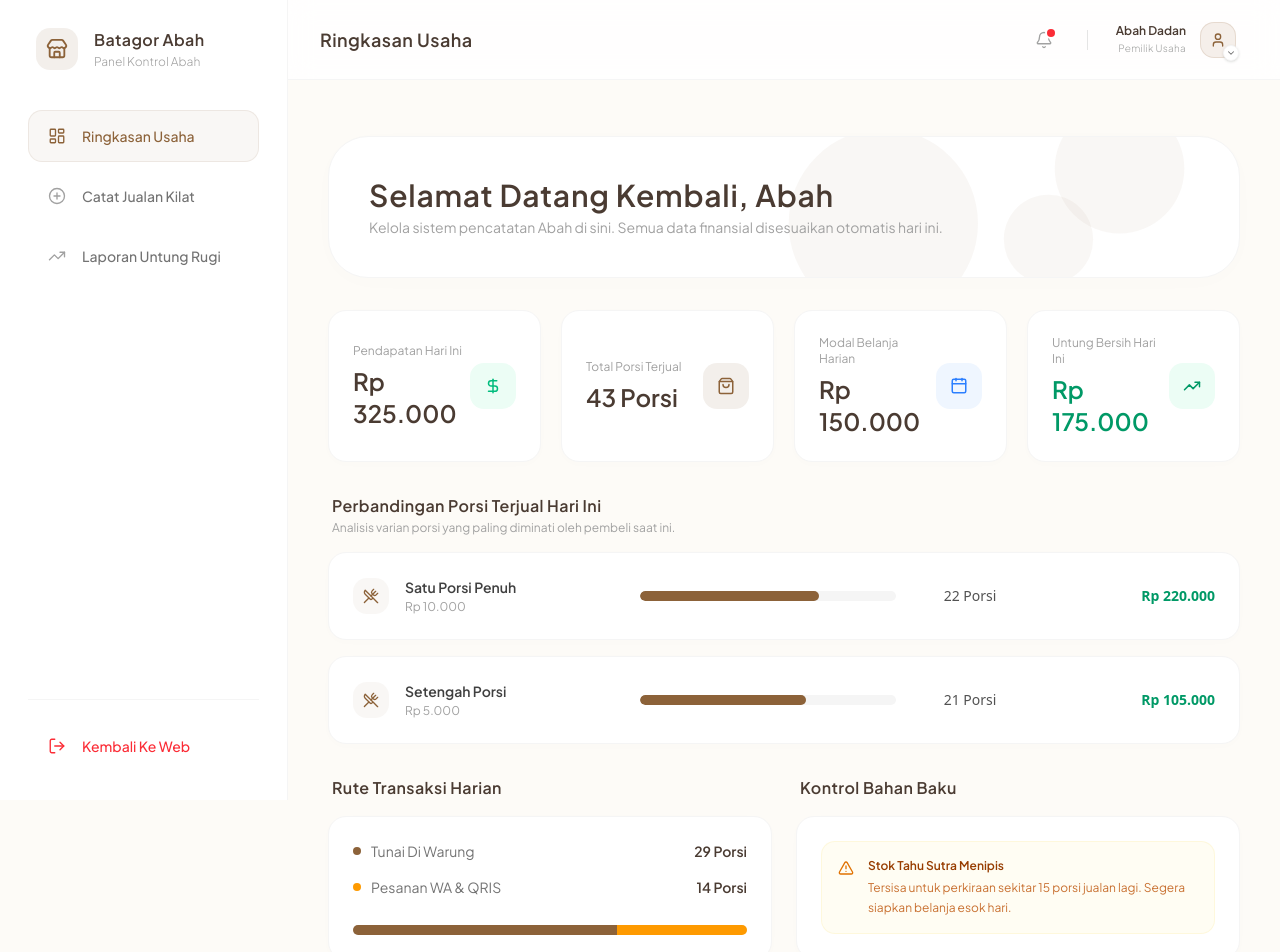
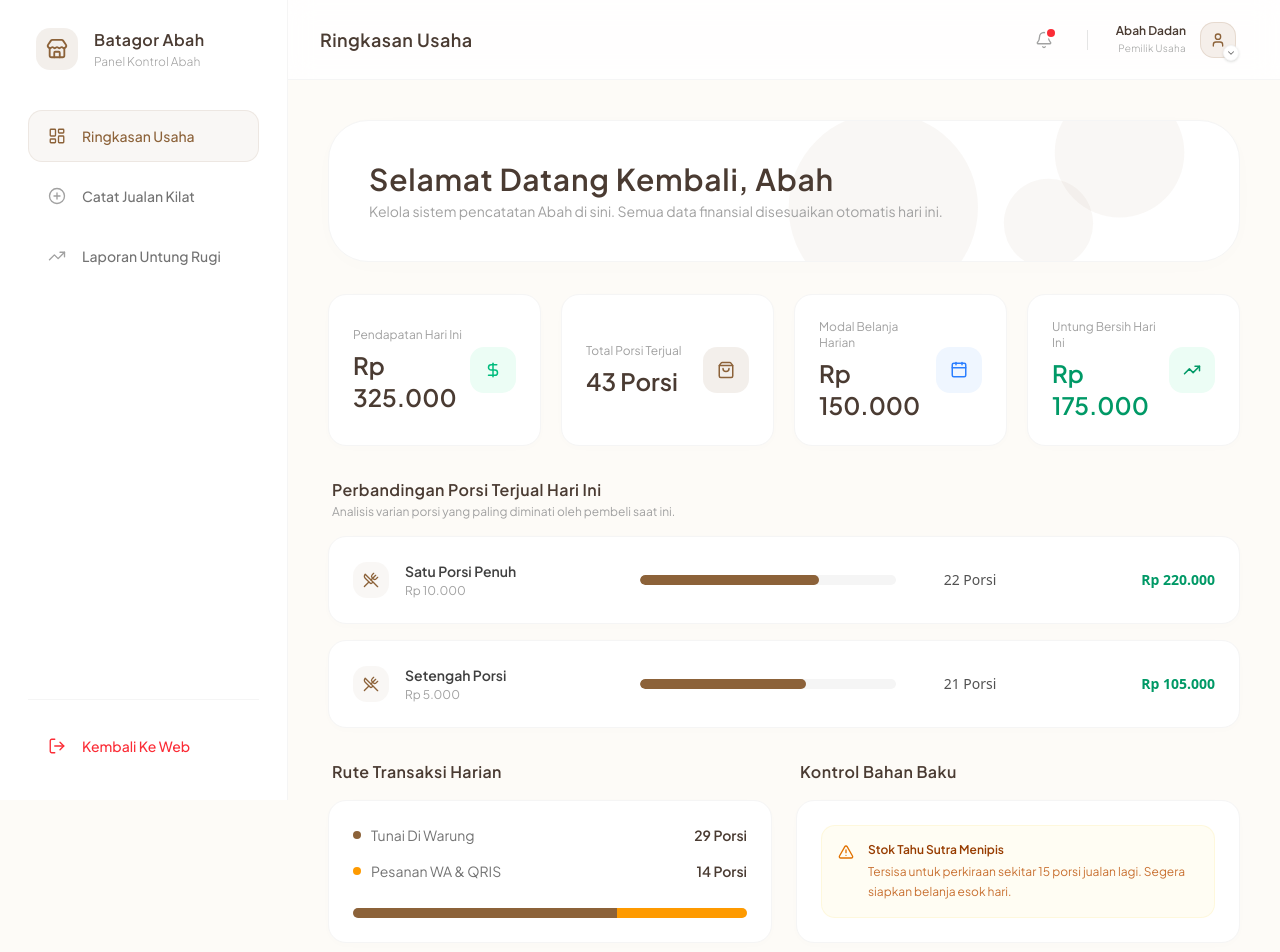
Before and after one commit to sakibfaturrahman/soto-batagor-ui-ux, a Next.js app: page /admin/dashboard in a window 1280 px wide. Shown: the top 952 px of the page. Built offline with nearby package versions, Linux system fonts and the light colour scheme.

Commit message:
update ui dashboard 5

```diff
--- a/app/(admin)/admin/dashboard/page.tsx
+++ b/app/(admin)/admin/dashboard/page.tsx
@@ -74,8 +74,7 @@ const textFadeVariants: Variants = {
 
 export default function AdminDashboard() {
   return (
-    // Membatasi max-w-5xl agar konten mengelompok padat di tengah dan tidak renggang berjauhan
-    <div className="flex flex-col gap-8 pb-24 font-sans select-none max-w-5xl mx-auto px-2 mt-26">
+    <div className="flex flex-col gap-8 pb-24 font-sans select-none max-w-5xl mx-auto px-2 mt-5 md:mt-22">
       {/* ================= HEADER SAPAAN INTERAKTIF FUTURISTIK ================= */}
       <motion.div
         variants={greetingVariants}
@@ -83,7 +82,6 @@ export default function AdminDashboard() {
         animate="show"
         className="w-full bg-white border border-neutral-100 p-8 md:p-10 rounded-[2.5rem] shadow-[0_4px_30px_rgba(0,0,0,0.01)] flex flex-col sm:flex-row sm:items-center justify-between gap-6 text-left relative overflow-hidden group"
       >
-        {/* Ornamen Partikel Ambien */}
         <div className="absolute inset-0 pointer-events-none overflow-hidden">
           {[...Array(3)].map((_, i) => (
             <motion.div
@@ -109,7 +107,6 @@ export default function AdminDashboard() {
           ))}
         </div>
 
-        {/* Konten Teks Kiri */}
         <div className="flex items-center gap-5 relative z-10 flex-1 min-w-0">
           <motion.div
             className="p-4 bg-[#8C6239]/10 text-[#8C6239] rounded-2xl hidden xs:block relative overflow-hidden shadow-inner border border-[#8C6239]/5 shrink-0"
@@ -221,9 +218,9 @@ export default function AdminDashboard() {
         </motion.div>
       </motion.div>
 
-      {/* ================= 2. STRUKTUR UTAMA TUMPUIAN VERTIKAL (LEBIH PADAT) ================= */}
+      {/* ================= 2. STRUKTUR UTAMA TUMPUKAN VERTIKAL ================= */}
       <div className="flex flex-col gap-8">
-        {/* BAGIAN UTAMA A: PAPAN PROGRESS PORSI TERJUAL (Lebih Tinggi & Besar) */}
+        {/* BAGIAN UTAMA A: PAPAN PROGRESS PORSI TERJUAL */}
         <div className="flex flex-col gap-4">
           <div className="text-left px-1">
             <h2 className="text-base font-semibold text-[#4A3B32] tracking-wide">
@@ -246,7 +243,6 @@ export default function AdminDashboard() {
                 variants={itemVariants}
                 className="flex flex-col sm:grid sm:grid-cols-12 bg-white border border-neutral-100 rounded-2xl p-6 shadow-[0_2px_12px_rgba(0,0,0,0.01)] items-start sm:items-center gap-4 sm:gap-0 hover:border-[#8C6239]/20 transition-all"
               >
-                {/* Info Varian */}
                 <div className="sm:col-span-4 flex items-center gap-4 text-left w-full">
                   <div className="p-2.5 bg-[#8C6239]/5 rounded-xl text-[#8C6239] shrink-0">
                     <UtensilsCrossed size={16} />
@@ -261,7 +257,6 @@ export default function AdminDashboard() {
                   </div>
                 </div>
 
-                {/* Grafik Batang */}
                 <div className="sm:col-span-4 w-full pr-0 sm:pr-8">
                   <div className="w-full h-2.5 bg-neutral-100 rounded-full overflow-hidden">
                     <motion.div
@@ -273,7 +268,6 @@ export default function AdminDashboard() {
                   </div>
                 </div>
 
-                {/* Kuantitas Terjual */}
                 <div className="sm:col-span-2 text-left text-sm font-medium text-neutral-600 w-full sm:pl-4">
                   <span className="inline sm:hidden text-neutral-400 font-normal">
                     Terjual:{" "}
@@ -281,7 +275,6 @@ export default function AdminDashboard() {
                   {porsi.terjual}
                 </div>
 
-                {/* Subtotal */}
                 <div className="sm:col-span-2 text-left sm:text-right text-sm font-semibold text-emerald-600 w-full">
                   <span className="inline sm:hidden text-neutral-400 font-normal">
                     Subtotal:{" "}
@@ -293,16 +286,17 @@ export default function AdminDashboard() {
           </motion.div>
         </div>
 
-        {/* BAGIAN UTAMA B: DUA SUB-KOMPONEN DIJAJAR HORIZONTAL (Biar Seimbang) */}
-        <div className="grid grid-cols-1 md:grid-cols-2 gap-6 items-start">
-          {/* KANAN PANDUAN 1: Distribusi Alur Transaksi */}
-          <div className="flex flex-col gap-4">
+        {/* BAGIAN UTAMA B: DUA SUB-KOMPONEN HORIZONTAL DENGAN TINGGI SERAGAM (items-stretch) */}
+        <div className="grid grid-cols-1 md:grid-cols-2 gap-6 items-stretch">
+          {/* KIRI: Distribusi Alur Transaksi */}
+          <div className="flex flex-col gap-4 h-full">
             <div className="text-left px-1">
               <h2 className="text-base font-semibold text-[#4A3B32] tracking-wide">
                 Rute Transaksi Harian
               </h2>
             </div>
-            <div className="bg-white border border-neutral-100 rounded-2xl p-6 shadow-[0_2px_12px_rgba(0,0,0,0.01)] flex flex-col gap-5 text-left h-full justify-between">
+            {/* flex-1 memastikan kontainer ini mengisi penuh sisa tinggi dari pembungkus grid */}
+            <div className="bg-white border border-neutral-100 rounded-2xl p-6 shadow-[0_2px_12px_rgba(0,0,0,0.01)] flex flex-col justify-between flex-1 gap-6 text-left">
               <div className="flex flex-col gap-4">
                 {metodeBayarData.map((item, idx) => (
                   <div key={idx} className="flex flex-col gap-1.5">
@@ -320,22 +314,23 @@ export default function AdminDashboard() {
                   </div>
                 ))}
               </div>
-              <div className="w-full h-2.5 bg-neutral-100 rounded-full overflow-hidden flex mt-2">
+              <div className="w-full h-2.5 bg-neutral-100 rounded-full overflow-hidden flex">
                 <div className="h-full bg-[#8C6239] w-[67%]" />
                 <div className="h-full bg-amber-500 w-[33%]" />
               </div>
             </div>
           </div>
 
-          {/* KANAN PANDUAN 2: Status Stok Bahan */}
-          <div className="flex flex-col gap-4">
+          {/* KANAN: Status Stok Bahan */}
+          <div className="flex flex-col gap-4 h-full">
             <div className="text-left px-1">
               <h2 className="text-base font-semibold text-[#4A3B32] tracking-wide">
                 Kontrol Bahan Baku
               </h2>
             </div>
-            <div className="bg-white border border-neutral-100 rounded-2xl p-6 shadow-[0_2px_12px_rgba(0,0,0,0.01)] flex flex-col gap-3 text-left">
-              <div className="flex items-start gap-3.5 p-4 bg-amber-50/60 rounded-xl border border-amber-100/50">
+            {/* h-full & flex-1 memaksakan kartu peringatan ini memiliki tinggi yang sama dengan kartu transaksi di kiri */}
+            <div className="bg-white border border-neutral-100 rounded-2xl p-6 shadow-[0_2px_12px_rgba(0,0,0,0.01)] flex flex-col flex-1 text-left justify-start">
+              <div className="flex items-start gap-3.5 p-4 bg-amber-50/60 rounded-xl border border-amber-100/50 h-full">
                 <AlertTriangle
                   size={16}
                   className="text-amber-600 shrink-0 mt-0.5"
--- a/app/(admin)/admin/finance/page.tsx
+++ b/app/(admin)/admin/finance/page.tsx
@@ -69,7 +69,7 @@ export default function LaporanFinance() {
 
   return (
     // Penambahan padding eksternal (px-4 md:px-8) untuk memisahkan layout dari area sidebar
-    <div className="flex flex-col gap-8 pb-16 font-sans select-none text-left px-4 md:px-8 mt-26">
+    <div className="flex flex-col gap-8 pb-16 font-sans select-none text-left px-4 md:px-8 mt-5 md:mt-26">
       {/* 1. HEADER SECTION & FILTER TAHUN DROPDOWN */}
       <div className="flex flex-col sm:flex-row sm:items-center justify-between gap-6 px-1">
         <div className="flex flex-col gap-1">
--- a/app/(admin)/admin/input-kilat/page.tsx
+++ b/app/(admin)/admin/input-kilat/page.tsx
@@ -176,7 +176,7 @@ export default function InputKilatDanMenu() {
   };
 
   return (
-    <div className="flex flex-col gap-8 pb-24 font-sans select-none max-w-5xl mx-auto px-2 mt-26">
+    <div className="flex flex-col gap-8 pb-24 font-sans select-none max-w-5xl mx-auto px-2 mt-5 md:mt-22">
       {/* BAR NAVIGASI SWITCHER SLIDER */}
       <div className="flex flex-col sm:flex-row items-start sm:items-center justify-between gap-6 border-b border-neutral-100 pb-6 text-left">
         <div className="flex flex-col gap-1">
--- a/app/(admin)/admin/pengaturan/page.tsx
+++ b/app/(admin)/admin/pengaturan/page.tsx
@@ -55,7 +55,7 @@ export default function PengaturanAkun() {
   };
 
   return (
-    <div className="flex flex-col gap-8 pb-16 font-sans select-none relative w-full max-w-2xl mx-auto px-4 md:px-0 mt-26">
+    <div className="flex flex-col gap-8 pb-16 font-sans select-none relative w-full max-w-2xl mx-auto px-4 md:px-0 mt-5 md:mt-26">
       {/* HEADER UTAMA AREA KERJA */}
       <div className="text-left w-full">
         <h2 className="text-lg font-bold text-[#4A3B32] tracking-wide">
```
